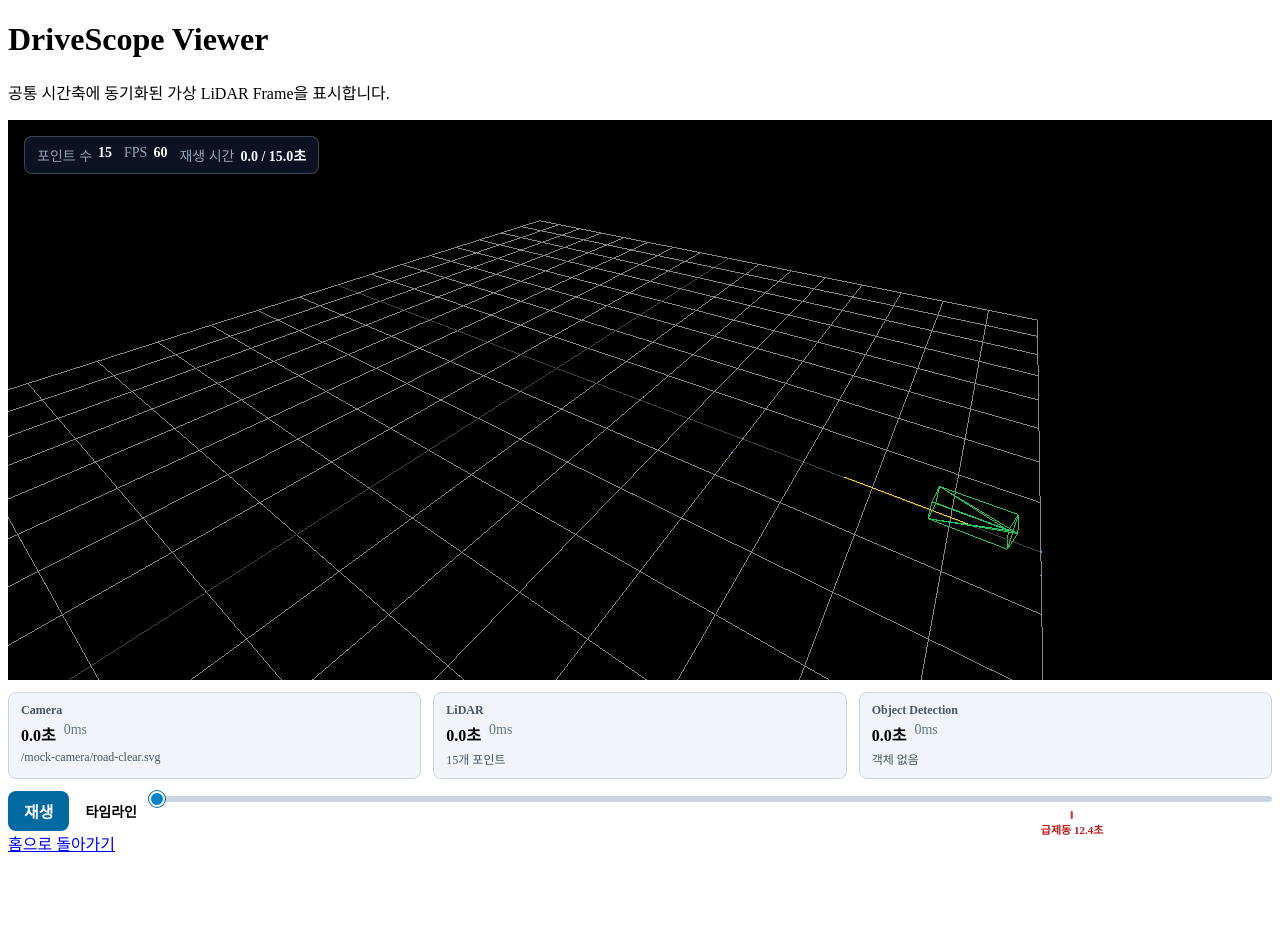
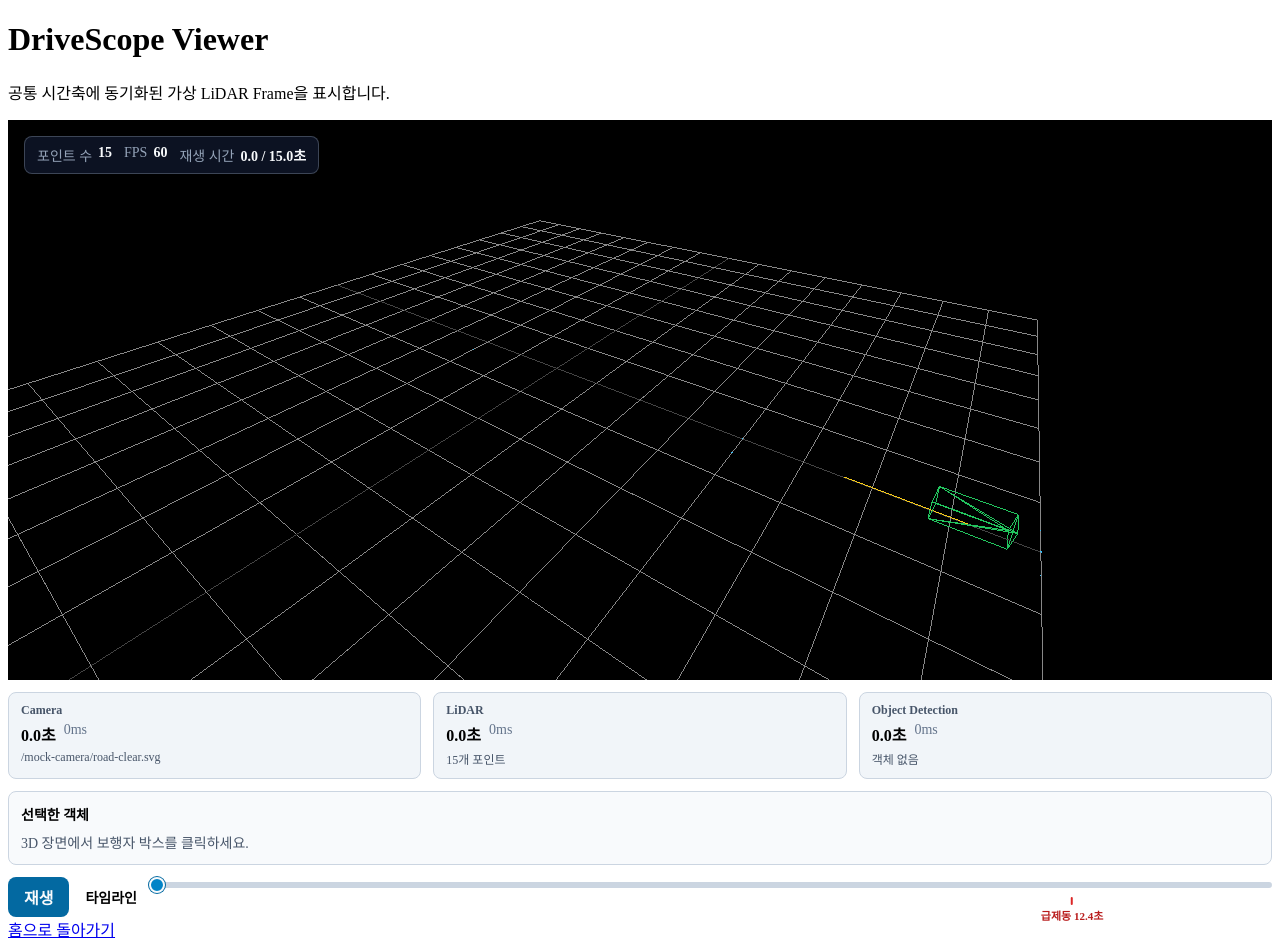
Before and after one commit to DoubleChamp/drivescope-visualizer, a Next.js app: page /viewer in a window 1280 px wide. Before the commit the page ends 863 px from the top, so only its background shows below. Built offline with nearby package versions, Linux system fonts and the light colour scheme.

Commit message:
feat: 선택 객체 기본 정보 표시

```diff
--- a/app/viewer/viewer-canvas.module.css
+++ b/app/viewer/viewer-canvas.module.css
@@ -85,6 +85,48 @@
   color: #64748b;
   font-size: 0.875rem;
   font-weight: 500;
+}
+
+.selectedObject {
+  margin-top: 0.75rem;
+  padding: 0.75rem;
+  background: #f8fafc;
+  border: 1px solid #cbd5e1;
+  border-radius: 0.5rem;
+}
+
+.selectedObject h2 {
+  margin: 0;
+  font-size: 0.875rem;
+}
+
+.selectedObject p {
+  margin: 0.5rem 0 0;
+  color: #475569;
+  font-size: 0.875rem;
+}
+
+.selectedObjectDetails {
+  display: flex;
+  flex-wrap: wrap;
+  gap: 0.5rem 1.5rem;
+  margin: 0.5rem 0 0;
+  font-size: 0.875rem;
+}
+
+.selectedObjectDetails div {
+  display: flex;
+  gap: 0.375rem;
+}
+
+.selectedObjectDetails dt {
+  color: #475569;
+}
+
+.selectedObjectDetails dd {
+  margin: 0;
+  font-weight: 700;
+  font-variant-numeric: tabular-nums;
 }
 
 .controls {
--- a/app/viewer/viewer-canvas.tsx
+++ b/app/viewer/viewer-canvas.tsx
@@ -100,6 +100,10 @@ export default function ViewerCanvas() {
       (object) => object.category === "pedestrian",
     ) ?? null;
   const currentPedestrianId = currentPedestrian?.id ?? null;
+  const selectedObject =
+    selectedObjectDetectionFrame?.objects.find(
+      (object) => object.id === selectedObjectId,
+    ) ?? null;
   const selectedLidarPointCount = selectedLidarFrame
     ? selectedLidarFrame.positions.length / 3
     : 0;
@@ -587,6 +591,35 @@ export default function ViewerCanvas() {
           </div>
         ))}
       </dl>
+      <section className={styles.selectedObject} aria-label="선택한 객체 정보">
+        <h2>선택한 객체</h2>
+        {selectedObject ? (
+          <dl className={styles.selectedObjectDetails}>
+            <div>
+              <dt>ID</dt>
+              <dd>{selectedObject.id}</dd>
+            </div>
+            <div>
+              <dt>종류</dt>
+              <dd>{selectedObject.category === "pedestrian" ? "보행자" : "차량"}</dd>
+            </div>
+            <div>
+              <dt>신뢰도</dt>
+              <dd>{(selectedObject.confidence * 100).toFixed(0)}%</dd>
+            </div>
+            <div>
+              <dt>크기 (너비 × 길이 × 높이)</dt>
+              <dd>{selectedObject.size.map((value) => `${value.toFixed(1)}m`).join(" × ")}</dd>
+            </div>
+            <div>
+              <dt>인식 시각</dt>
+              <dd>{((selectedObjectDetectionFrame?.timestampMs ?? 0) / 1_000).toFixed(1)}초</dd>
+            </div>
+          </dl>
+        ) : (
+          <p>3D 장면에서 보행자 박스를 클릭하세요.</p>
+        )}
+      </section>
       <div className={styles.controls}>
         <button
           type="button"
```
Also changed, not shown: 4 other files (tests, documents, lock files or other folders).
